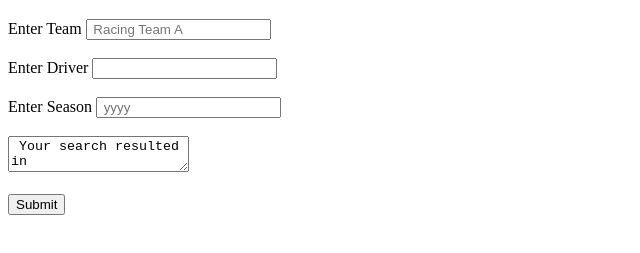
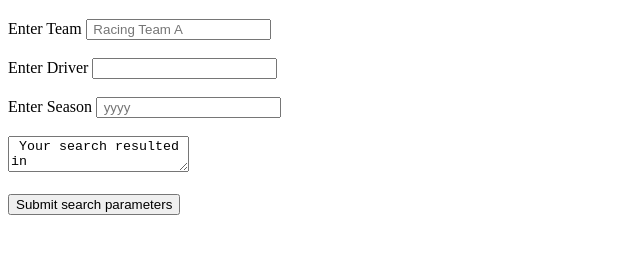
Before and after one commit to JNgaara/F1-lookup, a plain HTML site: page index.html in a window 1280 px wide. Shown: the part 61-314 px from the top of the page, without its empty margins (0-640 px from the left). Drawn offline with Linux system fonts and the light colour scheme.

Commit message:
type button not input

```diff
--- a/index.html
+++ b/index.html
@@ -43,9 +43,9 @@
         <br>
 
 
-        <input type="submit" id ="submit" value="Submit">
+        <!-- <input type="submit" id ="submit" value="Submit"> -->
 
-        <!-- <button type="input">Submit search parameters </button> -->
+        <button type="input">Submit search parameters </button>
     </form>
 
         <script src="/index.js"></script>
```
